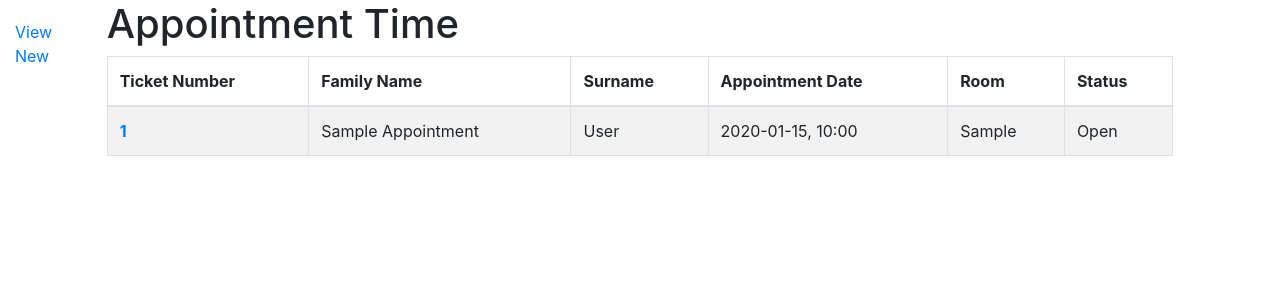
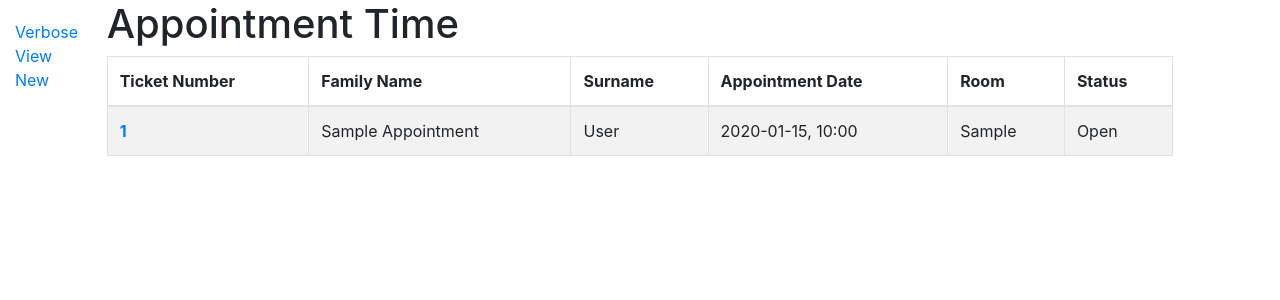
Before and after one commit to bengkel-linux/django-stuff, a Django app: page /appointment/ in a window 1280 px wide. Shown: the top 300 px of the page. Run offline with Django 3.2, Linux system fonts and the light colour scheme; tables that the repository leaves empty hold one stand-in row (values such as "Sample post"); some libraries are stand-ins or nearby versions.

Commit message:
added the verbose and non verbose

```diff
--- a/hospitalmgmt/appointment/templates/all.html
+++ b/hospitalmgmt/appointment/templates/all.html
@@ -32,3 +32,15 @@
     </table>
 </div>
 {% endblock %}
+
+
+{% block sidebar %}
+<ul class="sidebar-nav">
+    {% if Verbose %}
+    <li><a href="{% url 'all' %}">Simplified View</a></li>
+    {% else %}
+    <li><a href="{% url 'verbose' %}">Verbose View</a></li>
+    {% endif%}
+    <li><a href="{% url 'new' %}">New</a></li>
+</ul>
+{% endblock %}
--- a/hospitalmgmt/appointment/urls.py
+++ b/hospitalmgmt/appointment/urls.py
@@ -3,7 +3,7 @@
 
 urlpatterns = [
     path('', views.GeneralView.as_view(), name='all'),
-    path('verbose', views.GeneralView.as_view(), name='verbose'),
+    path('verbose', views.VerboseView.as_view(), name='verbose'),
     path('new', views.new_entry, name='new'),
     path('details/<int:pk>', views.DetailView.as_view(), name='app-detail'),
     path('details/<int:pk>/submit', views.update, name='app-post-detail'),
--- a/hospitalmgmt/appointment/views.py
+++ b/hospitalmgmt/appointment/views.py
@@ -35,11 +35,19 @@
     template_name = 'all.html'
     def get_queryset(self):
         return Appointment.objects.filter(hidden=False)
+    def get_context_data(self,**kwargs):
+        context = super(GeneralView,self).get_context_data(**kwargs)
+        context['Verbose'] = False
+        return context
 
 class VerboseView(generic.ListView):
     model = Appointment
     paginate_by = 10
     template_name = 'all.html'
+    def get_context_data(self,**kwargs):
+        context = super(VerboseView,self).get_context_data(**kwargs)
+        context['Verbose'] = True
+        return context
 
 class DetailView(generic.DetailView):
     model = Appointment
```
